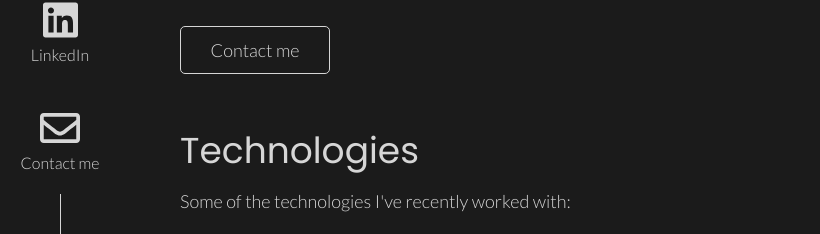
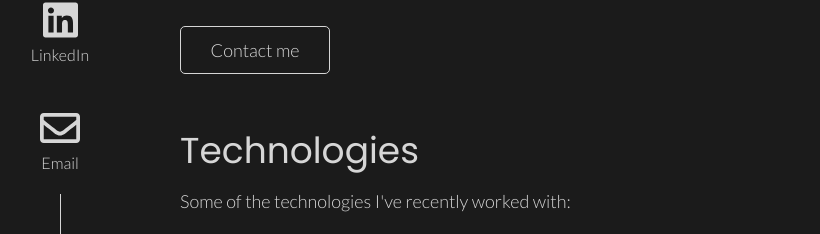
Before and after one commit to gwenevieve/portfolio-v2, a React (Create React App) app: page / in a window 1280 px wide. Shown: the part 406-640 px from the top of the page, without its empty margins (0-820 px from the left). Built offline with nearby package versions, Linux system fonts and the light colour scheme.

Commit message:
Changing wording

```diff
--- a/src/Components/Footer.jsx
+++ b/src/Components/Footer.jsx
@@ -39,7 +39,7 @@ const Footer = ({ setModalActive }) => {
           type="button"
           socialLinks={true}
           icon={faEnvelope}
-          text="Contact me"
+          text="Email"
           handleClick={() => {
             setModalActive(true);
             ReactGA.event({
--- a/src/Components/Social.jsx
+++ b/src/Components/Social.jsx
@@ -38,7 +38,7 @@ const SocialLinks = ({ setModalActive }) => {
         type="button"
         socialLinks={true}
         icon={faEnvelope}
-        text="Contact me"
+        text="Email"
         handleClick={() => {
           setModalActive(true);
           ReactGA.event({
```
